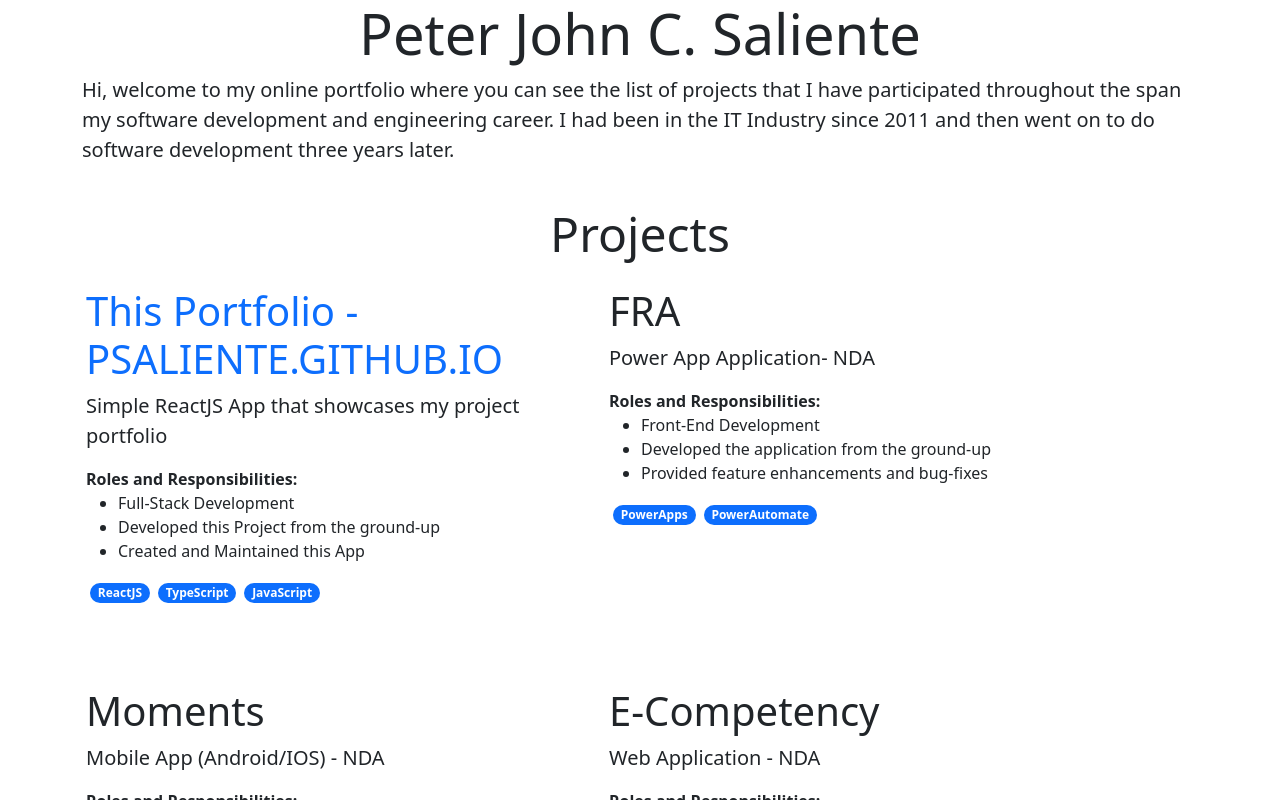
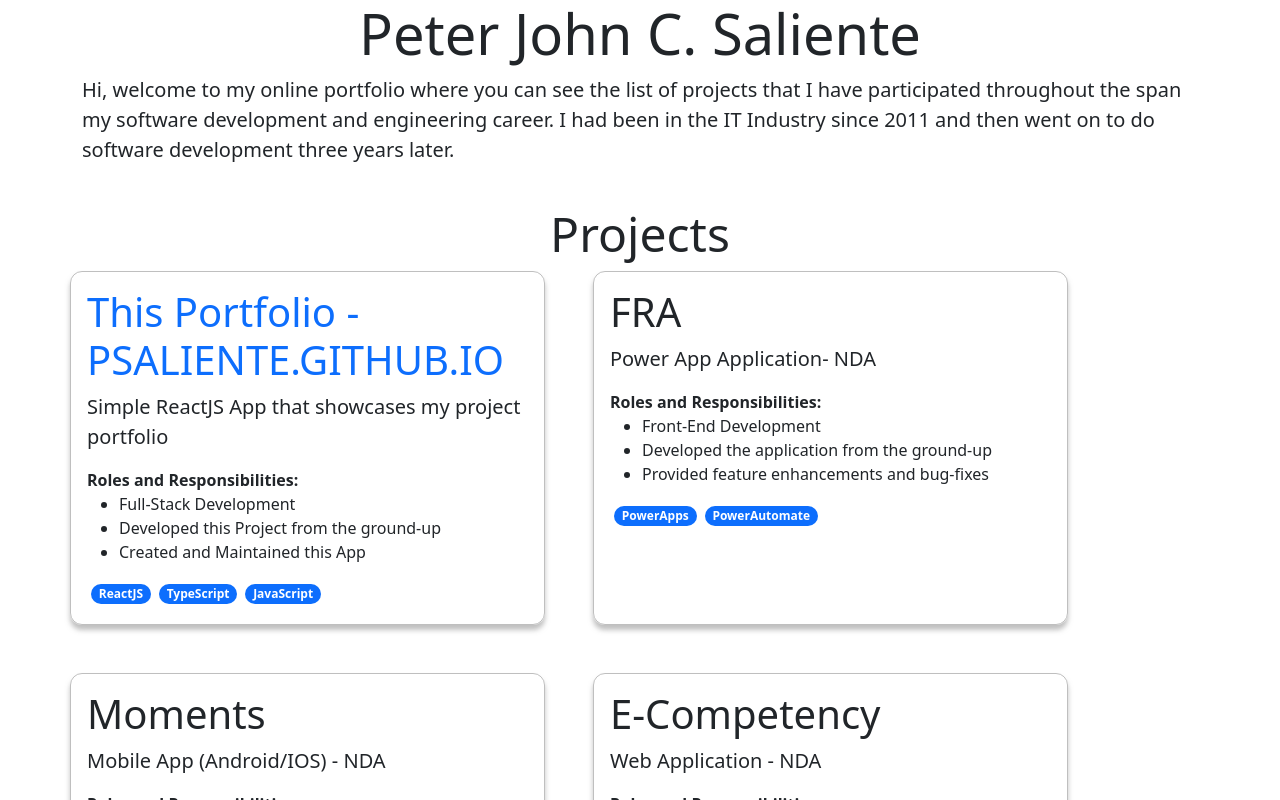
Before and after one commit to psaliente/psaliente.github.io, a React (Create React App) app: page / in a window 1280 px wide. Shown: the top 800 px of the page. Built offline with nearby package versions, Linux system fonts and the light colour scheme.

Commit message:
NONE #Comment - added stylings to project list item component

```diff
--- a/src/components/projectList.component.tsx
+++ b/src/components/projectList.component.tsx
@@ -1,7 +1,7 @@
-import React from "react";
 import { Link } from "react-router-dom";
 import LanguageList from "./languageList.component";
 import { ProjectType } from "../types/Project.Type";
+import useStyle from "../styles/projectListItem.style";
 
 type ProjectListItemPropType = {
   Title: string,
@@ -21,8 +21,10 @@ function ProjectListItem({
   Roles,
   ProjectLink,
 }: ProjectListItemPropType) {
+  const style = useStyle();
+
   return (
-    <div className="col-md-5 col-sm-12 p-3">
+    <div className="col-md-5 col-sm-12 p-3" style={style.Panel}>
       <div>
         {ProjectLink ? (
           <Link to={ProjectLink} className="text-decoration-none">
--- /dev/null
+++ b/src/styles/projectListItem.style.ts
@@ -0,0 +1,14 @@
+
+const useStyle = () => {
+    return {
+        Panel: {
+            borderColor: "#88888888",
+            borderStyle: "solid",
+            borderWidth: "1px",
+            borderRadius: 12,
+            boxShadow: "0px 5px 5px #88888888"
+        }
+    }
+}
+
+export default useStyle
```
